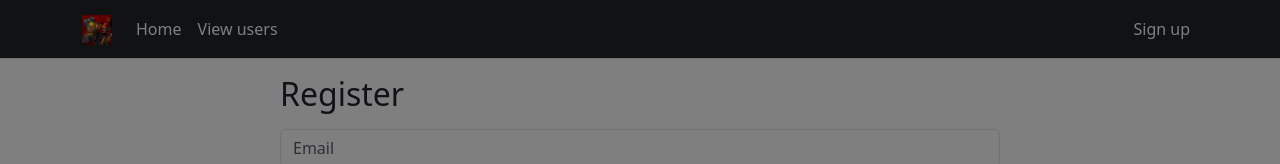
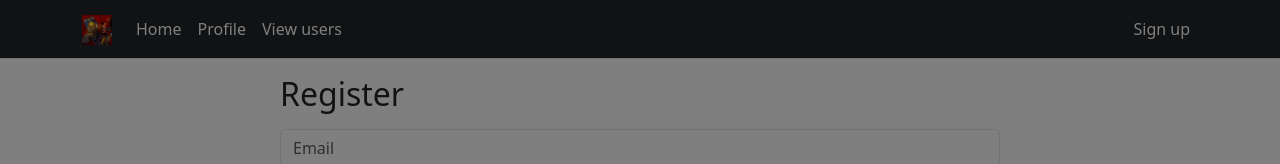
Before and after one commit to shivanshgalaxy/react-user-page, a React (Vite) app: page /login in a window 1280 px wide. Both pictures are taken after typing "name@example.com", "Sample" into the empty fields and a click on the button "Sign up". Shown: the top 164 px of the page. Built offline with nearby package versions, Linux system fonts and the light colour scheme; no server answers.

Commit message:
Add profile to navbar only when the user is logged in

```diff
--- /dev/null
+++ b/src/components/Profile.tsx
@@ -0,0 +1,13 @@
+import React from 'react';
+import { Nav } from "react-bootstrap";
+import {Link} from "react-router-dom";
+
+function Profile() {
+    return (
+      <Nav.Link as={Link} to="/profile" active>
+        Profile
+      </Nav.Link>
+    );
+}
+
+export default Profile;
--- a/src/components/SignupForm.tsx
+++ b/src/components/SignupForm.tsx
@@ -1,5 +1,5 @@
-import { ChangeEvent, FormEvent, useState } from "react";
-import { User } from "../App";
+import {ChangeEvent, FormEvent, useContext, useState} from "react";
+import {User, UserContext} from "../App";
 import { Form, Button } from "react-bootstrap";
 
 interface Props {
@@ -9,6 +9,7 @@ interface Props {
 }
 
 function SignupForm({ onUserChange, onClick, children }: Props) {
+  const { isLogged, setLogged } = useContext(UserContext)
   const [email, setEmail] = useState("");
   const [firstName, setFirstName] = useState("");
 
@@ -20,6 +21,7 @@ function SignupForm({ onUserChange, onClick, children }: Props) {
       first_name: firstName,
     };
 
+    setLogged(true);
     onUserChange(newUser);
     onClick();
   };
```
